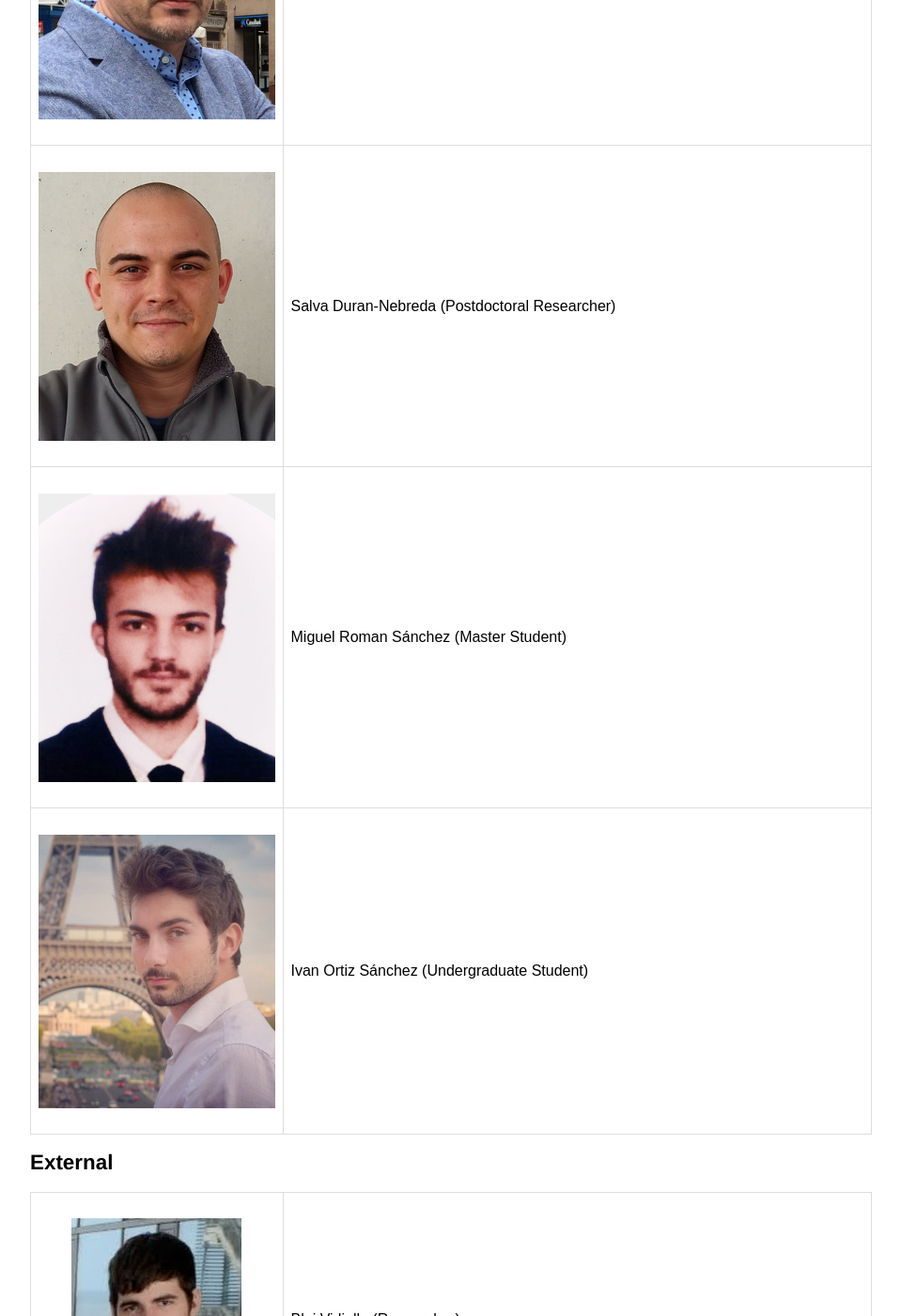
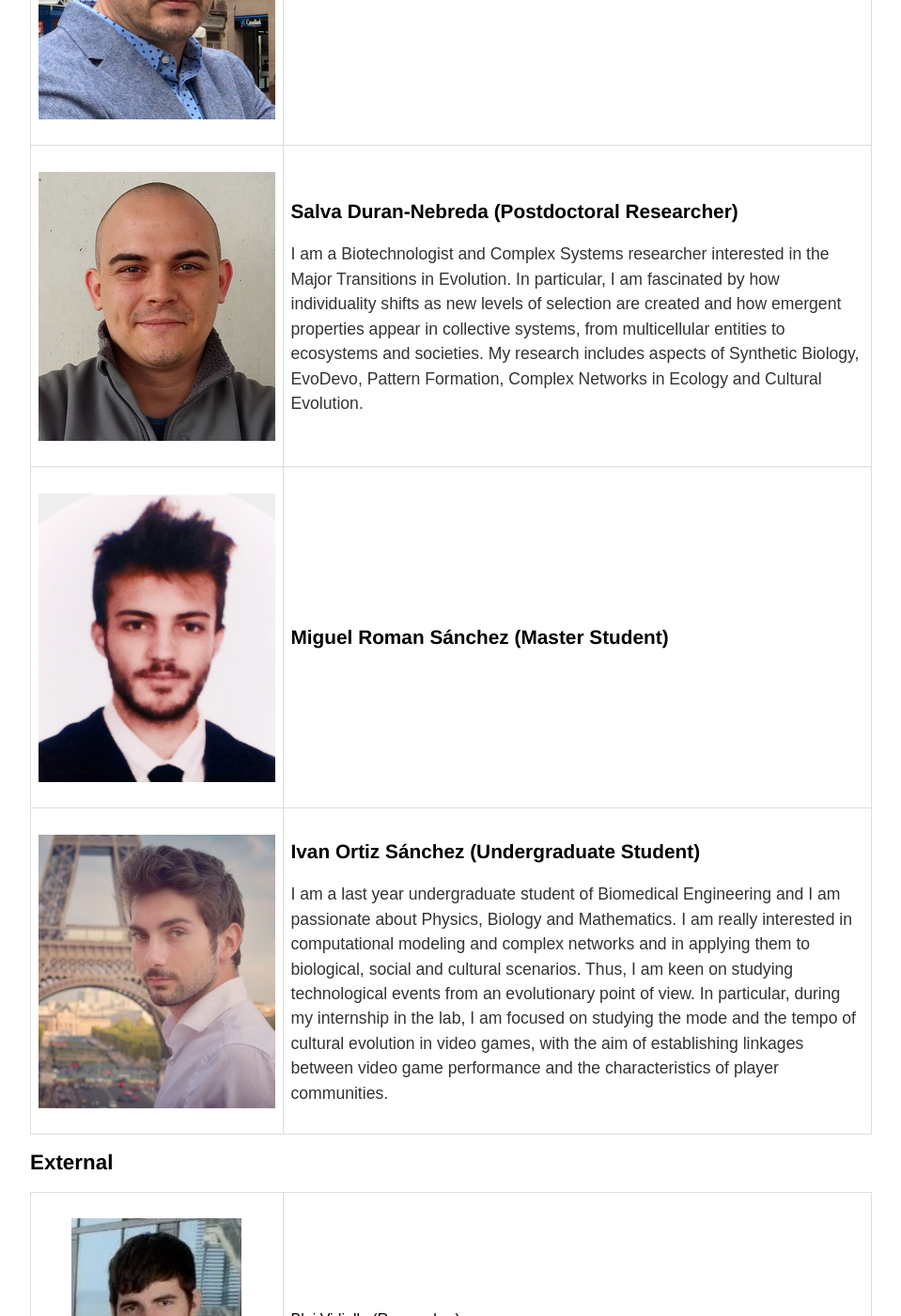
Before and after one commit to svalver/svalver.github.io, a Jekyll site: the page built from index.html, in a window 1280 px wide and 1400 px high, scrolled down 1383 px. Shown: the whole window at 94% size, without its empty margins (160-1119 px from the left). Built offline with Jekyll 4.4.1, drawn with Linux system fonts in a browser that asks for light colours.

Commit message:
descriptions
descriptions

```diff
--- a/index.html
+++ b/index.html
@@ -39,19 +39,24 @@
 <table style="width:100%">
 <tr>
     <td style="width:30%"><img src = "images/sergi_valverde.png"  style="float:center;"/></td>
-    <td>Sergi Valverde (Principal Investigator)</td>
+    <td><h3>Sergi Valverde (Principal Investigator)</h3>
+    </td>
 </tr>
 <tr>
     <td style="width:30%"><img src = "images/salva_duran.png"  style="float:center;"/></td>
-    <td>Salva Duran-Nebreda (Postdoctoral Researcher)</td>
+    <td><h3>Salva Duran-Nebreda (Postdoctoral Researcher)</h3>
+    <p>I am a Biotechnologist and Complex Systems researcher interested in the Major Transitions in Evolution. In particular, I am fascinated by how individuality shifts as new levels of selection are created and how emergent properties appear in collective systems, from multicellular entities to ecosystems and societies.  My research includes aspects of Synthetic Biology, EvoDevo, Pattern Formation, Complex Networks in Ecology and Cultural Evolution.</p>
+    </td>
 </tr>
 <tr>
     <td style="width:30%"><img src = "images/miguel_roman.png"  style="float:center;"/></td>
-    <td>Miguel Roman Sánchez (Master Student)</td>
+    <td><h3>Miguel Roman Sánchez (Master Student)</h3></td>
 </tr>
 <tr>
     <td style="width:30%"><img src = "images/ivan_ortiz.png"  style="float:center;"/></td>
-    <td>Ivan Ortiz Sánchez (Undergraduate Student)</td>
+    <td><h3>Ivan Ortiz Sánchez (Undergraduate Student)</h3>
+    <p>I am a last year undergraduate student of Biomedical Engineering and I am passionate about Physics, Biology and Mathematics. I am really interested in computational modeling and complex networks and in applying them to biological, social and cultural scenarios. Thus, I am keen on studying technological events from an evolutionary point of view. In particular, during my internship in the lab, I am focused on studying the mode and the tempo of cultural evolution in video games, with the aim of establishing linkages between video game performance and the characteristics of player communities.</p></td>
+
 </tr>
 </table>
 
```
Also changed, not shown: 1 other file.
